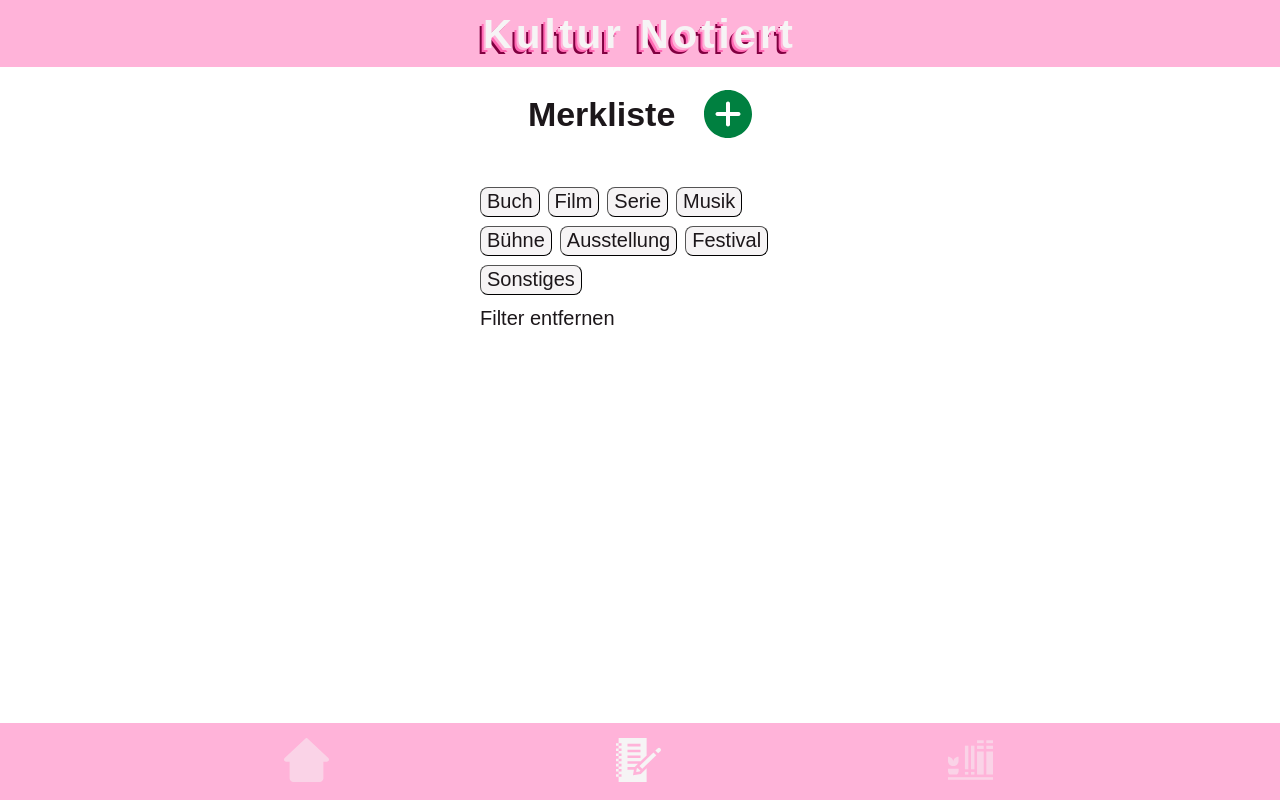
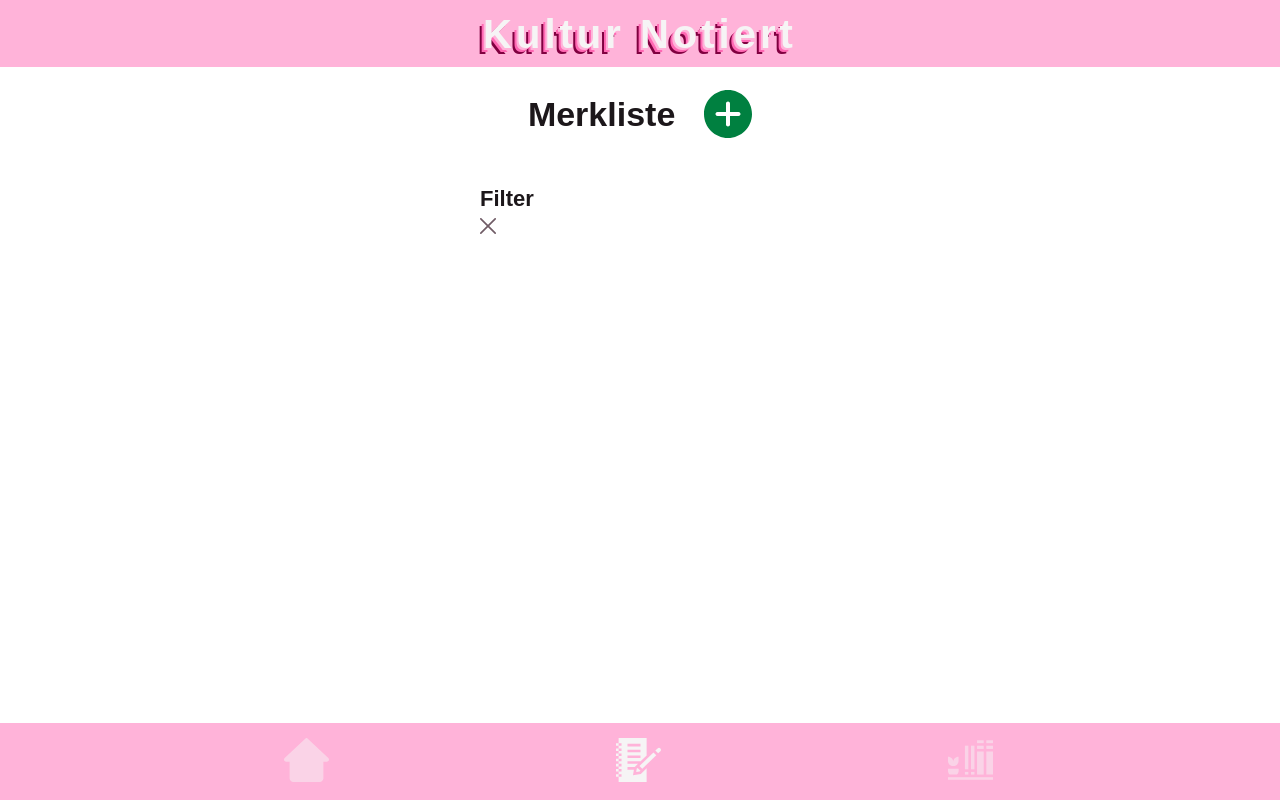
Before and after one commit to felixcanditt/kultur-notiert-vercel, a React (Create React App) app in the folder client/: page /watchlist in a window 1280 px wide. Built offline with nearby package versions, Linux system fonts and the light colour scheme.

Commit message:
added function to show/hide filters

```diff
--- a/client/src/components/WatchlistFilters.js
+++ b/client/src/components/WatchlistFilters.js
@@ -1,14 +1,28 @@
+import { useState } from 'react';
 import styled from 'styled-components';
-
 import { categories } from '../lib/categories';
+import closeIcon from '../images/close.svg';
 
 export default function WatchlistFilters({ filter, onSetFilter }) {
+  const [showFilters, setShowFilters] = useState(false);
+
+  function toggleFilters() {
+    setShowFilters((prev) => !prev);
+  }
+
   function filterList(selectedFilter) {
     onSetFilter(selectedFilter);
   }
+
   return (
     <FilterContainer>
       <FilterBox>
+        <div onClick={toggleFilters}>
+          <h3>Filter</h3>
+          <PlusButton src={closeIcon} alt="Filter anzeigen"></PlusButton>
+        </div>
+        {showFilters && (
+          <div>
             <FilterList>
               {categories.map((item) => (
                 <li>
@@ -22,6 +36,8 @@ export default function WatchlistFilters({ filter, onSetFilter }) {
               ))}
             </FilterList>
             <span onClick={() => filterList('')}>Filter entfernen</span>
+          </div>
+        )}
       </FilterBox>
     </FilterContainer>
   );
@@ -44,6 +60,11 @@ const FilterBox = styled.div`
       text-decoration: underline;
     }
   }
+`;
+
+const PlusButton = styled.img`
+  cursor: pointer;
+  width: 1rem;
 `;
 
 const FilterList = styled.ul`
```
Lines whose indentation alone changed are shown as unchanged.
